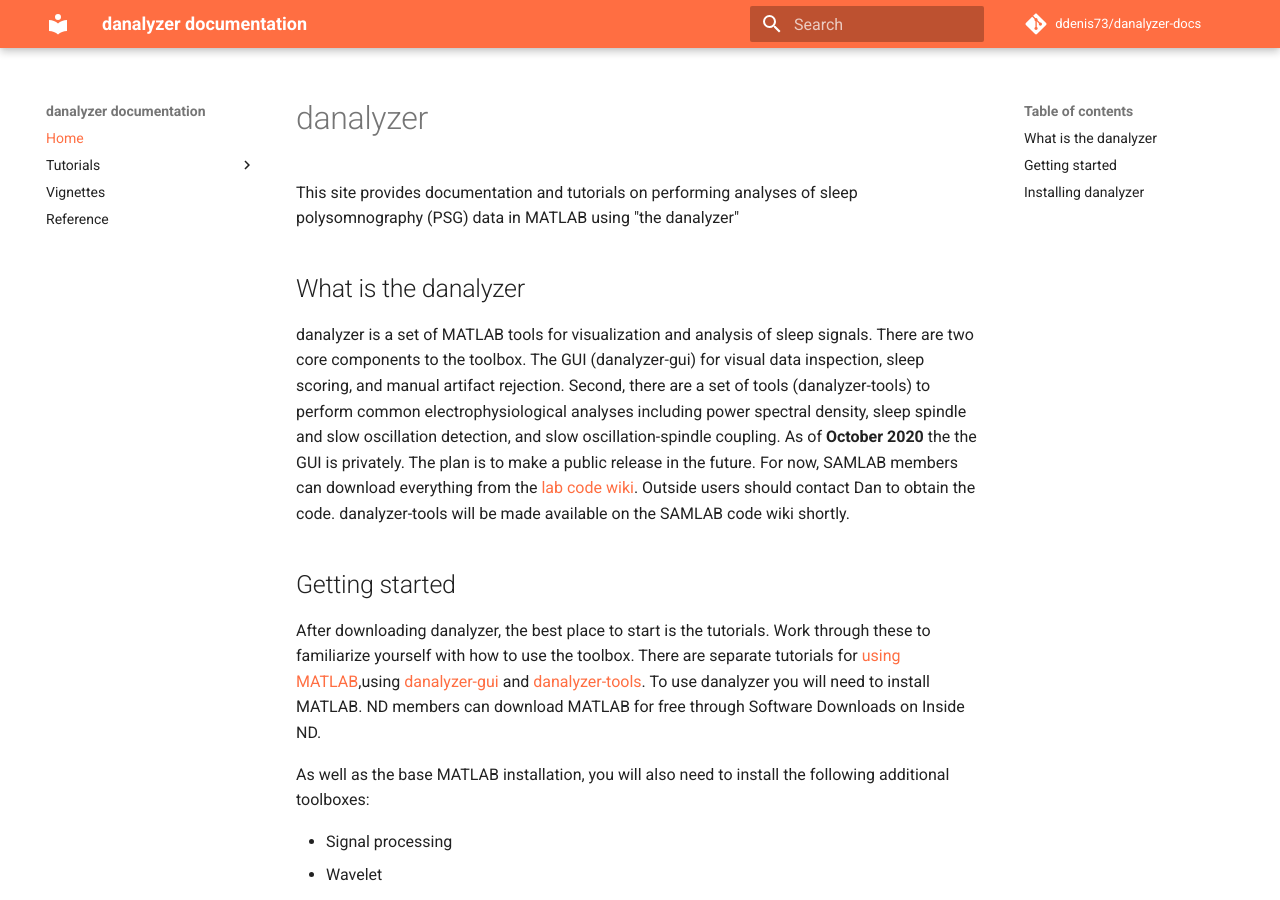
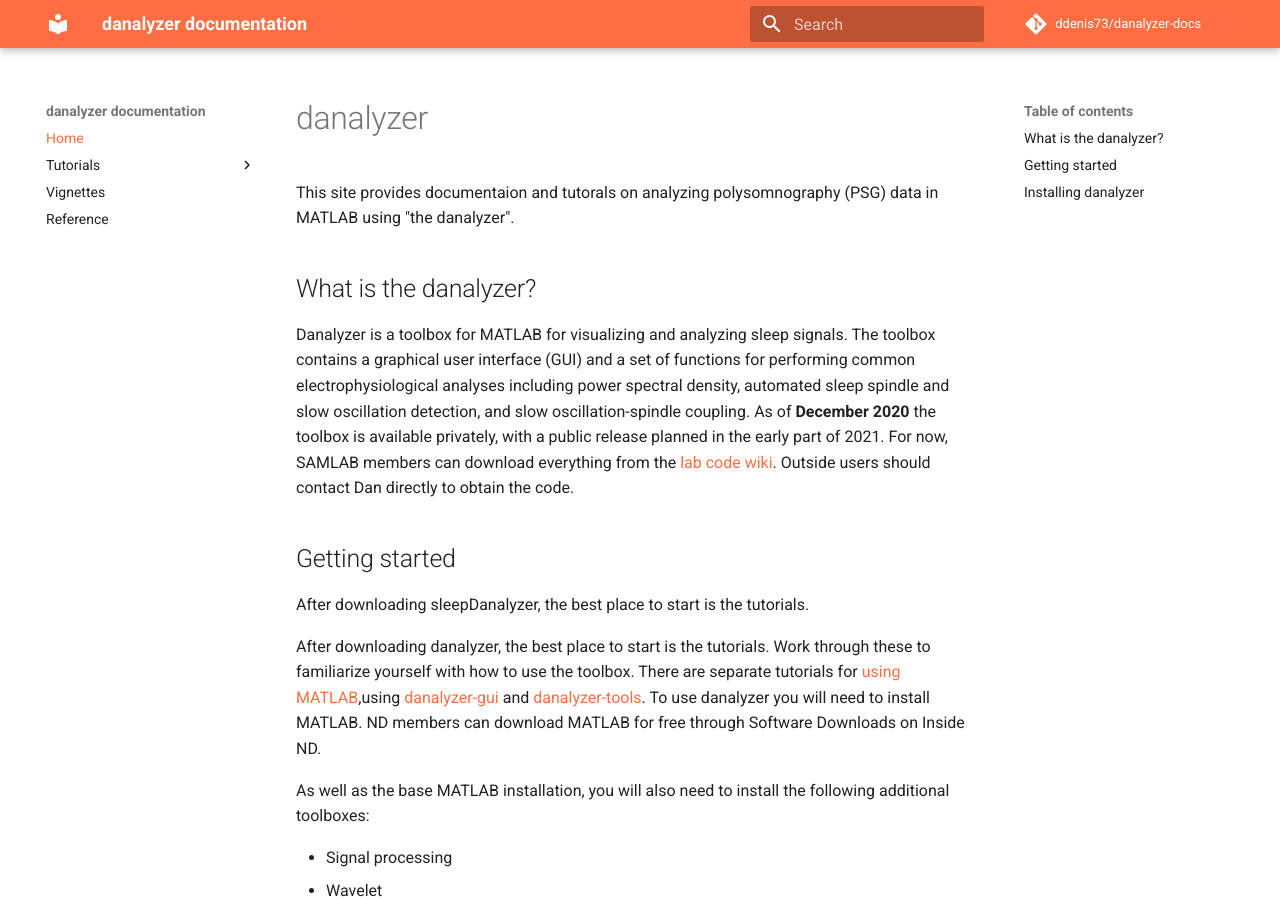
Before and after one commit to ddenis73/danalyzer-docs, an MkDocs documentation site: the page built from docs/index.md, in a window 1280 px wide and 900 px high. Built offline with MkDocs 1.6.1 and Material for MkDocs 9.7.7, drawn with Linux system fonts in a browser that asks for light colours; comment, search, counter and statistics services are not loaded; old or Windows-style settings are respelled for this version of MkDocs.

Commit message:
Update index.md

```diff
--- a/docs/index.md
+++ b/docs/index.md
@@ -1,12 +1,15 @@
 # danalyzer
 
-This site provides documentation and tutorials on performing analyses of sleep polysomnography (PSG) data in MATLAB using "the danalyzer"
+This site provides documentaion and tutorals on analyzing polysomnography (PSG) data in MATLAB using "the danalyzer".
 
-## What is the danalyzer
+## What is the danalyzer?
 
-danalyzer is a set of MATLAB tools for visualization and analysis of sleep signals. There are two core components to the toolbox. The GUI (danalyzer-gui) for visual data inspection, sleep scoring, and manual artifact rejection. Second, there are a set of tools (danalyzer-tools) to perform common electrophysiological analyses including power spectral density, sleep spindle and slow oscillation detection, and slow oscillation-spindle coupling. As of **October 2020** the the GUI is privately. The plan is to make a public release in the future. For now, SAMLAB members can download everything from the [lab code wiki](https://osf.io/jcaq7/). Outside users should contact Dan to obtain the code. danalyzer-tools will be made available on the SAMLAB code wiki shortly.
+
+Danalyzer is a toolbox for MATLAB for visualizing and analyzing sleep signals. The toolbox contains a graphical user interface (GUI) and a set of functions for performing common electrophysiological analyses including power spectral density, automated sleep spindle and slow oscillation detection, and slow oscillation-spindle coupling. As of **December 2020** the toolbox is available privately, with a public release planned in the early part of 2021. For now, SAMLAB members can download everything from the [lab code wiki](https://osf.io/jcaq7/). Outside users should contact Dan directly to obtain the code.
 
 ## Getting started
+
+After downloading sleepDanalyzer, the best place to start is the tutorials.
 
 After downloading danalyzer, the best place to start is the tutorials. Work through these to familiarize yourself with how to use the toolbox. There are separate tutorials for [using MATLAB](matlab-tutorial.md),using [danalyzer-gui](gui-tutorial.md) and [danalyzer-tools](tools-tutorial.md). To use danalyzer you will need to install MATLAB. ND members can download MATLAB for free through Software Downloads on Inside ND.
 
```
